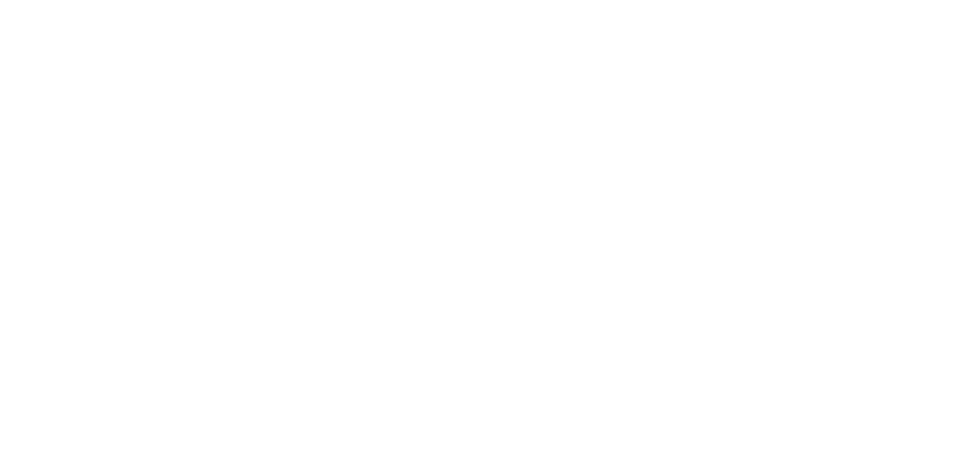
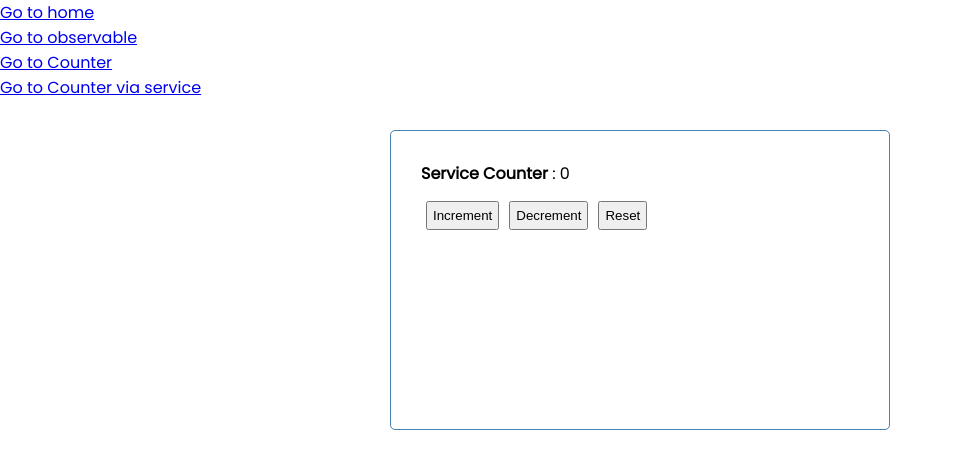
Before and after one commit to usmanabbas2211/ng-task-tracker, an Angular app: page /promise/counter-service in a window 1280 px wide. Before the commit this address led to /. Shown: the top 468 px of the page, without its empty margins (0-953 px from the left). Built offline with nearby package versions, Linux system fonts and the light colour scheme.

Commit message:
counter component with counter service done

```diff
--- a/src/app/app.module.ts
+++ b/src/app/app.module.ts
@@ -17,6 +17,7 @@ import { ObservableComponent } from './components/observable/observable.componen
 import { CounterButtonsComponent } from './components/counter/counter-buttons/counter-buttons.component';
 import { CounterOutputComponent } from './components/counter/counter-output/counter-output.component';
 import { CounterHolderComponent } from './components/counter/counter-holder/counter-holder.component';
+import { CounterSvcComponent } from './components/counter-svc/counter-svc.component';
 
 const routes: Routes = [
   { path: 'home', component: TasksComponent },
@@ -27,6 +28,7 @@ const routes: Routes = [
     children: [
       { path: 'observable', component: ObservableComponent },
       { path: 'counter', component: CounterHolderComponent },
+      { path: 'counter-service', component: CounterSvcComponent },
     ],
   },
 ];
@@ -44,6 +46,7 @@ const routes: Routes = [
     CounterButtonsComponent,
     CounterOutputComponent,
     CounterHolderComponent,
+    CounterSvcComponent,
   ],
   imports: [
     BrowserModule,
--- /dev/null
+++ b/src/app/components/counter-svc/counter-svc.component.html
@@ -0,0 +1,19 @@
+<p>
+  <b>Service Counter</b>
+  : {{getCounter()}}
+</p>
+
+<div style="margin-top: 10px;">
+  <button (click)="onIncrement()"
+    style="margin: 5px; padding: 5px;">
+    Increment
+  </button>
+  <button (click)="onDecrement()"
+    style="margin: 5px; padding: 5px;">
+    Decrement
+  </button>
+  <button (click)="onReset()"
+    style="margin: 5px; padding: 5px;">
+    Reset
+  </button>
+</div>
--- /dev/null
+++ b/src/app/components/counter-svc/counter-svc.component.ts
@@ -0,0 +1,26 @@
+import { Component } from '@angular/core';
+import { CounterService } from '../../services/counter.service';
+
+@Component({
+  selector: 'app-counter-svc',
+  templateUrl: './counter-svc.component.html',
+  styleUrls: ['./counter-svc.component.css'],
+})
+export class CounterSvcComponent {
+  constructor(private counterService: CounterService) {}
+  // counter: number = this.counterService.getCounter();
+
+  getCounter(): number {
+    return this.counterService.getCounter();
+  }
+  onIncrement() {
+    this.counterService.onIncrement();
+  }
+  onDecrement() {
+    this.counterService.onDecrement();
+  }
+
+  onReset() {
+    this.counterService.onReset();
+  }
+}
--- a/src/app/components/promise/promise.component.html
+++ b/src/app/components/promise/promise.component.html
@@ -3,6 +3,10 @@
 <a routerLink="/promise/observable">Go to observable</a>
 <br>
 <a routerLink="/promise/counter">Go to Counter</a>
+<br>
+<a routerLink="/promise/counter-service">
+  Go to Counter via service
+</a>
 <div class="container">
   <router-outlet></router-outlet>
 </div>
--- /dev/null
+++ b/src/app/services/counter.service.ts
@@ -0,0 +1,24 @@
+import { Injectable } from '@angular/core';
+
+@Injectable({
+  providedIn: 'root',
+})
+export class CounterService {
+  counter: number = 0;
+
+  constructor() {}
+
+  getCounter(): number {
+    return this.counter;
+  }
+
+  onIncrement(): void {
+    this.counter++;
+  }
+  onDecrement(): void {
+    this.counter--;
+  }
+  onReset(): void {
+    this.counter = 0;
+  }
+}
```
Also changed, not shown: src/app/components/counter-svc/counter-svc.component.css (added), 2 other files (tests, documents, lock files or other folders).
